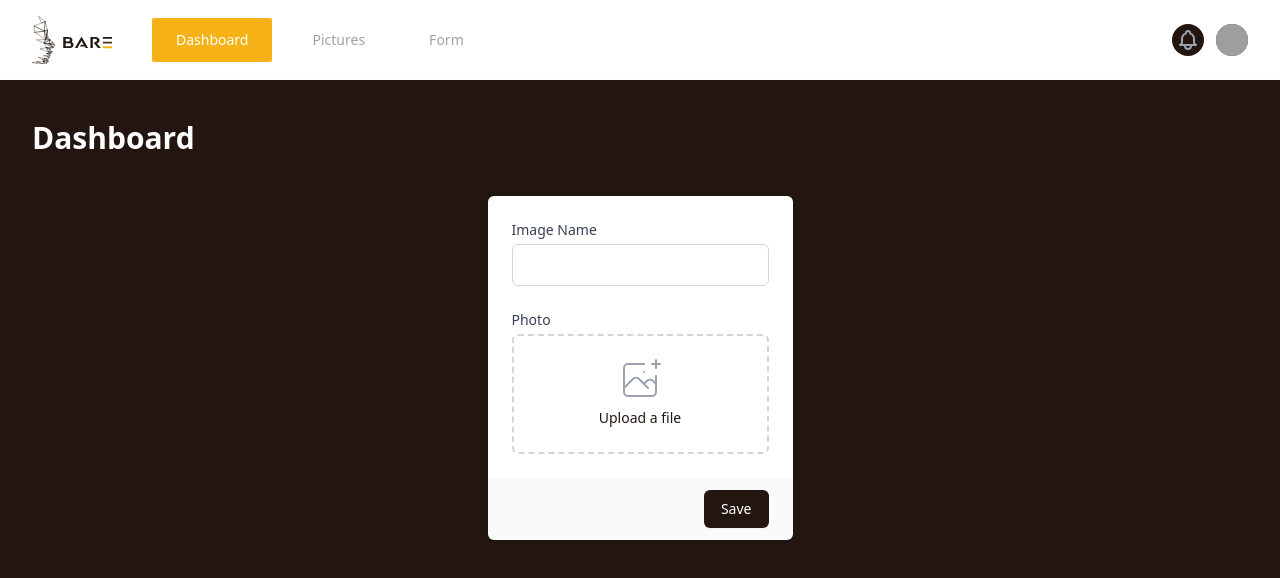
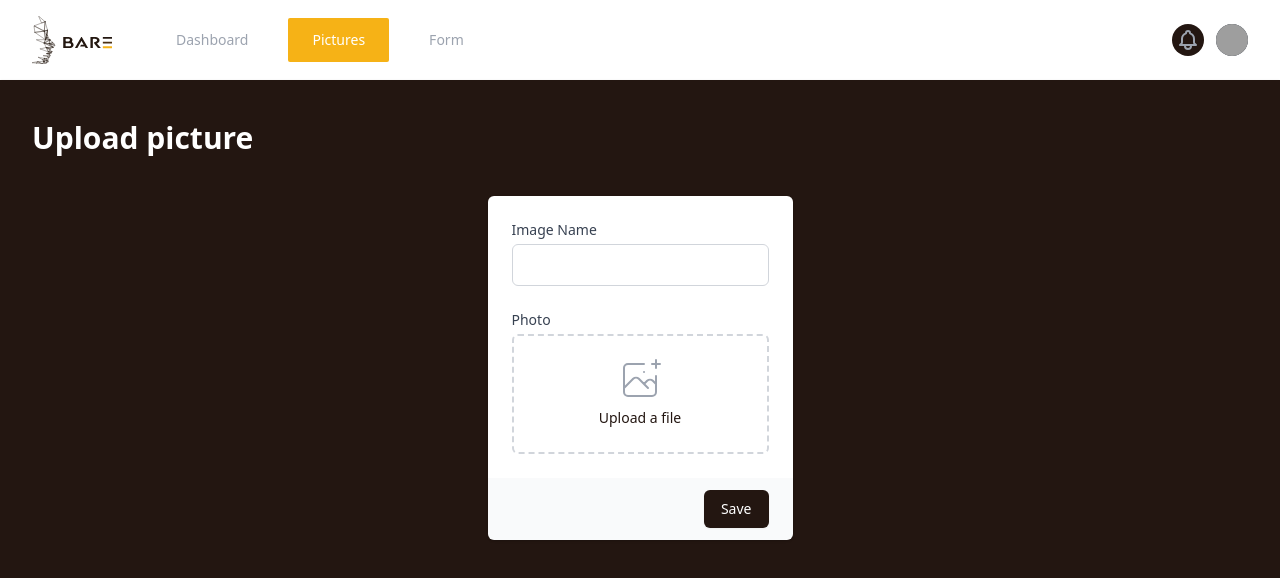
Before and after one commit to kangah-codes/bareapp-frontend, a Next.js app: page /pictures in a window 1280 px wide. Shown: the top 578 px of the page. Built offline with nearby package versions, Linux system fonts and the light colour scheme; grey boxes are pictures that could not be loaded; a web font is replaced by a local one.

Commit message:
refactor: Minor changes

```diff
--- a/components/Nav.tsx
+++ b/components/Nav.tsx
@@ -2,14 +2,19 @@ import { Fragment } from "react";
 import { Disclosure, Menu, Transition } from "@headlessui/react";
 import { BellIcon, MenuIcon, XIcon } from "@heroicons/react/outline";
 
-const navigation = ["Dashboard", "Pictures", "Form"];
 const profile = ["Sign out"];
+
+const nav = [
+	{ name: "Dashboard", link: "/" },
+	{ name: "Pictures", link: "/pictures" },
+	{ name: "Form", link: "/form" },
+];
 
 function classNames(...classes) {
 	return classes.filter(Boolean).join(" ");
 }
 
-export default function Navbar({ children }) {
+export default function Navbar({ children, active, title }) {
 	return (
 		<div>
 			<Disclosure as="nav" className="bg-white">
@@ -27,18 +32,19 @@ export default function Navbar({ children }) {
 									</div>
 									<div className="hidden md:block">
 										<div className="ml-10 flex items-baseline space-x-4">
-											{navigation.map((item, itemIdx) => (
-												<Fragment key={item}>
+											{nav.map((item, itemIdx) => (
+												<Fragment key={item.name}>
 													{/* Current: "bg-gray-900 text-white", Default: "text-gray-300 hover:bg-gray-700 hover:text-white" */}
 													<a
-														href="#"
+														href={item.link}
 														className={` ${
-															itemIdx === 0
+															item.name.toLowerCase() ===
+															active
 																? "text-white bg-bareapp-lighter"
 																: "text-gray-400 hover:text-white hover:bg-bareapp-light"
 														} text-white px-6 py-3 rounded-sm text-sm font-medium transition duration-500`}
 													>
-														{item}
+														{item.name}
 													</a>
 												</Fragment>
 											))}
@@ -148,24 +154,24 @@ export default function Navbar({ children }) {
 
 						<Disclosure.Panel className="md:hidden">
 							<div className="px-2 pt-2 pb-3 space-y-1 sm:px-3">
-								{navigation.map((item, itemIdx) =>
+								{nav.map((item, itemIdx) =>
 									itemIdx === 0 ? (
-										<Fragment key={item}>
+										<Fragment key={item.name}>
 											{/* Current: "bg-gray-900 text-white", Default: "text-gray-300 hover:bg-gray-700 hover:text-white" */}
 											<a
-												href="#"
+												href={item.link}
 												className="bg-gray-900 text-white block px-3 py-2 rounded-sm text-base font-medium"
 											>
-												{item}
+												{item.name}
 											</a>
 										</Fragment>
 									) : (
 										<a
-											key={item}
-											href="#"
+											key={item.name}
+											href={item.link}
 											className="text-gray-300 hover:bg-gray-700 hover:text-white block px-3 py-2 rounded-sm text-base font-medium"
 										>
-											{item}
+											{item.name}
 										</a>
 									)
 								)}
@@ -181,10 +187,10 @@ export default function Navbar({ children }) {
 									</div>
 									<div className="ml-3">
 										<div className="text-base font-medium leading-none text-white">
-											Tom Cook
+											Test User
 										</div>
 										<div className="text-sm font-medium leading-none text-gray-400">
-											tom@example.com
+											test@test.com
 										</div>
 									</div>
 									<button className="ml-auto bg-gray-800 flex-shrink-0 p-1 rounded-full text-gray-400 hover:text-white focus:outline-none focus:ring-2 focus:ring-offset-2 focus:ring-offset-gray-800 focus:ring-white">
@@ -216,7 +222,7 @@ export default function Navbar({ children }) {
 
 			<header className="bg-bareapp shadow">
 				<div className="max-w-7xl mx-auto py-10 px-4 sm:px-6 lg:px-8">
-					<h1 className="text-3xl font-bold text-white">Dashboard</h1>
+					<h1 className="text-3xl font-bold text-white">{title}</h1>
 				</div>
 			</header>
 			<main className="bg-bareapp flex flex-1 h-screen">
```
